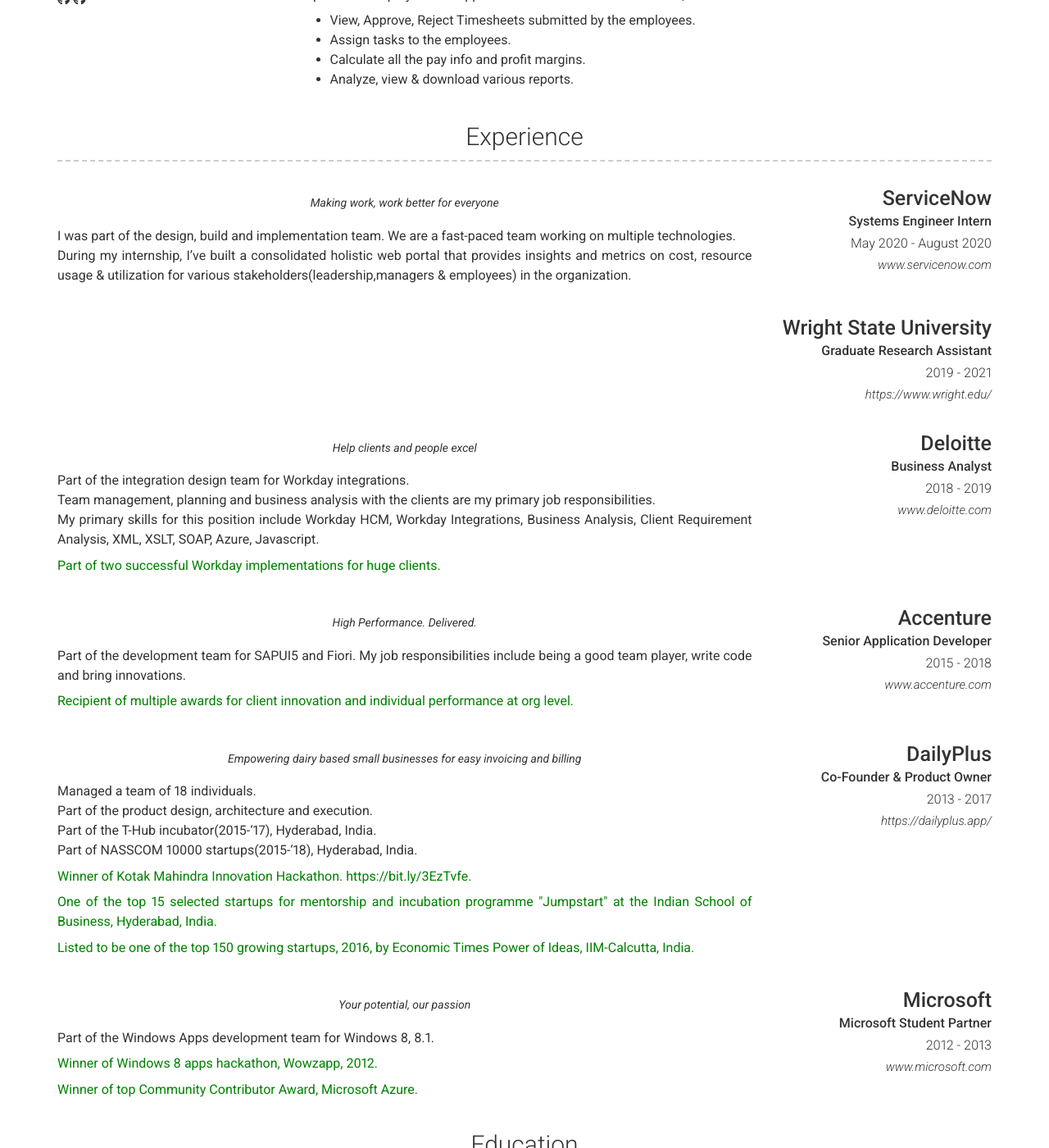
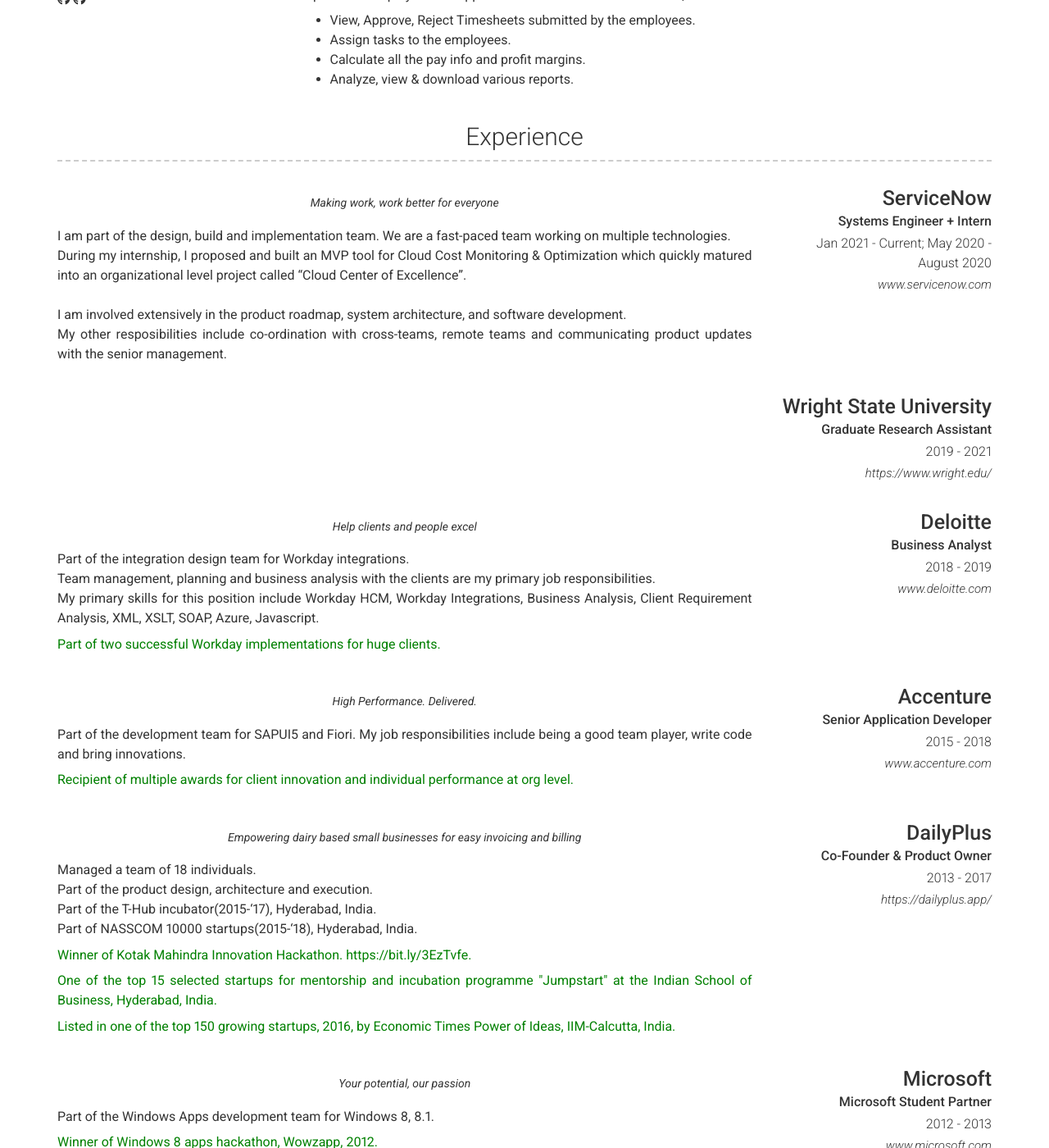
Before and after one commit to medhachaitanya/medhachaitanya.github.io, a Jekyll site: the page built from index.md, in a window 1280 px wide and 1400 px high, scrolled down 941 px. Shown: the whole window at 82% size. Built offline with Jekyll 4.4.1, drawn with Linux system fonts in a browser that asks for light colours; nearby versions of some CDN libraries.

Commit message:
Update _config.yml

```diff
--- a/_config.yml
+++ b/_config.yml
@@ -117,16 +117,20 @@
     content:
       - layout: right
         title: ServiceNow
-        sub_title: Systems Engineer Intern
-        caption: May 2020 - August 2020
+        sub_title: Systems Engineer + Intern
+        caption: Jan 2021 - Current; May 2020 - August 2020
         link: www.servicenow.com
         quote: >
           Making work, work better for everyone
         description: | # this will include new lines to allow paragraphs
-          I was part of the design, build and implementation team. We are a fast-paced team working on multiple technologies.
+          I am part of the design, build and implementation team. We are a fast-paced team working on multiple technologies.
           <br />
-          During my internship, I've built a consolidated holistic web portal that provides insights and metrics on cost, resource usage & utilization for various stakeholders(leadership,managers & employees) in the organization.
-
+          During my internship, I proposed and built an MVP tool for Cloud Cost Monitoring & Optimization which quickly matured into an organizational level project called “Cloud Center of Excellence”.
+          <br/>
+          I am involved extensively in the product roadmap, system architecture, and software development.
+          <br/>
+          My other resposibilities include co-ordination with cross-teams, remote teams and communicating product updates with the senior management.
+          <br/>
       - layout: right
         title: Wright State University
         sub_title: Graduate Research Assistant
@@ -187,7 +191,7 @@
 
           <p style='color:green'>Winner of Kotak Mahindra Innovation Hackathon. https://bit.ly/3EzTvfe.</p>
           <p style='color:green'>One of the top 15 selected startups for mentorship and incubation programme "Jumpstart" at the Indian School of Business, Hyderabad, India.</p>
-          <p style='color:green'>Listed to be one of the top 150 growing startups, 2016, by Economic Times Power of Ideas, IIM-Calcutta, India.</p>
+          <p style='color:green'>Listed in one of the top 150 growing startups, 2016, by Economic Times Power of Ideas, IIM-Calcutta, India.</p>
 
       - layout: right
         title: Microsoft
```
